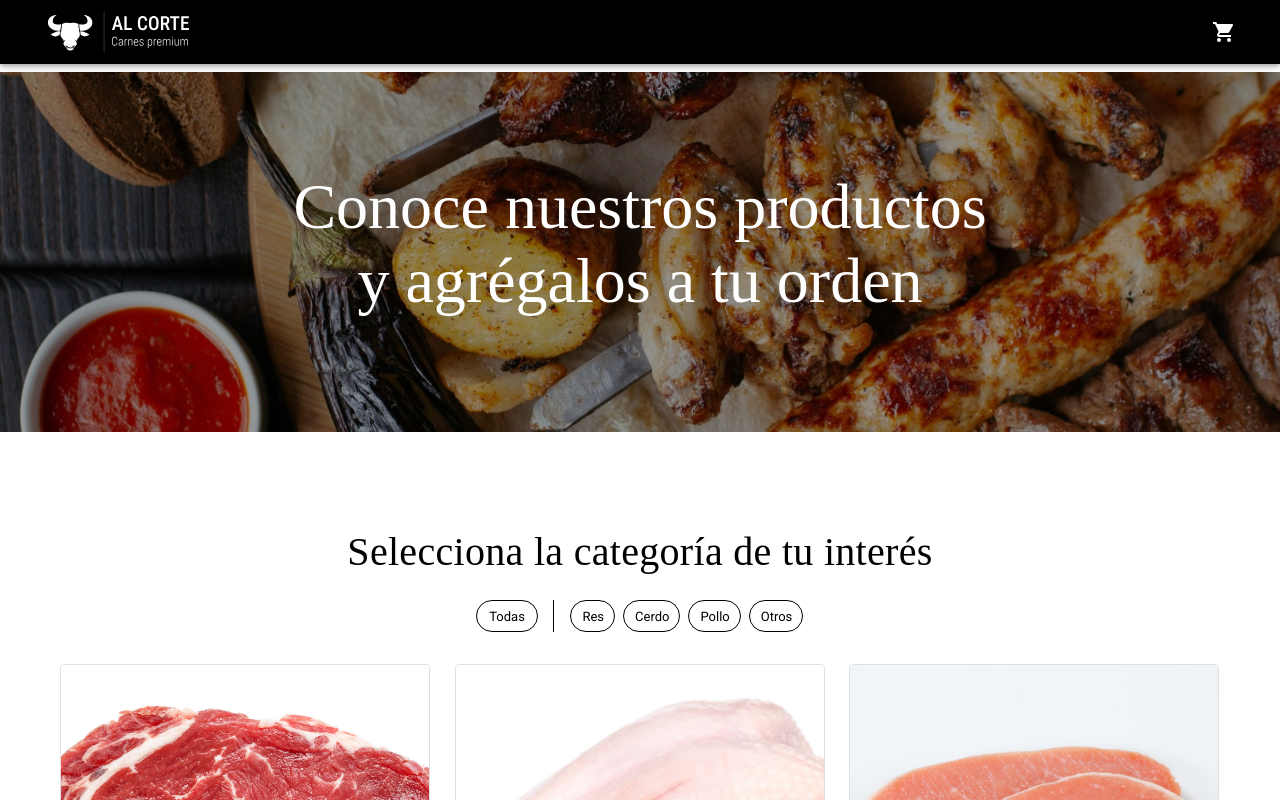
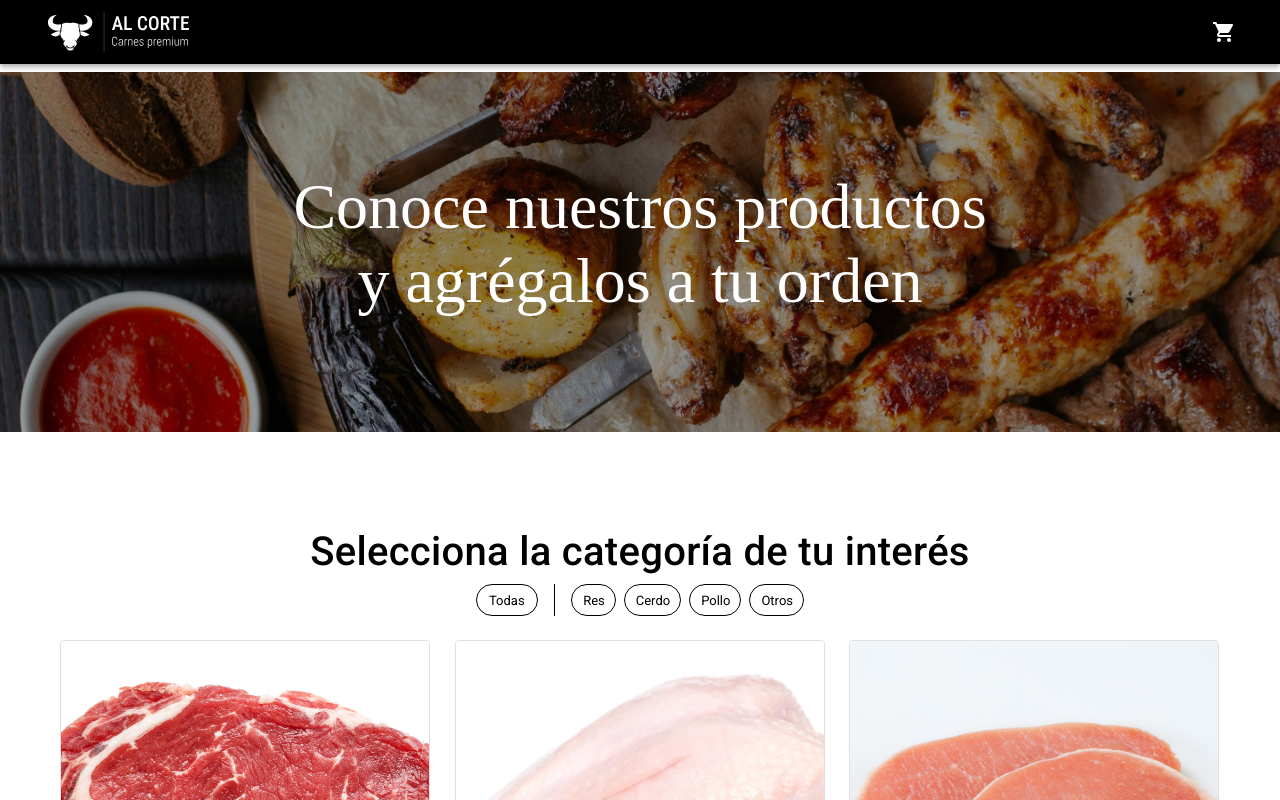
Before and after one commit to MychelGarzon/meatShop, a React (Vite) app: page / in a window 1280 px wide. Shown: the top 800 px of the page. Built offline with nearby package versions, Linux system fonts and the light colour scheme.

Commit message:
adjust filter for better responsiveness and add a separate divider

```diff
--- a/src/components/filter/Filter.tsx
+++ b/src/components/filter/Filter.tsx
@@ -1,6 +1,6 @@
-import { Typography, Box, Chip } from '@mui/material'
-import CancelIcon from '@mui/icons-material/Cancel'
-import styles from './filter.module.css'
+import { Typography, Box, Chip } from '@mui/material';
+import CancelIcon from '@mui/icons-material/Cancel';
+import styles from './filter.module.css';
 import React from 'react';
 
 type FilterProps = {
@@ -35,25 +35,21 @@ const Filter: React.FC<FilterProps> = ({ setFilter }) => {
   }
 
   return (
-    <Box className={styles.filterBox}>
-      <Typography
-        variant="h6"
-        className={styles.filterTitle}
-      >
+    <Box className={styles.filterContainer}>
+      <Typography variant="h6" className={styles.filterTitle}>
         Selecciona la categoría de tu interés
       </Typography>
       <Box className={styles.filterButtons}>
-        <Box className={styles.chipBoxTodas}>
         <Chip
           label="Todas"
           color="primary"
           size="medium"
           variant="filled"
-            className={selectedFilter.includes("Todas") ? styles.chipClicked : styles.todasChip} component="button"
+          className={selectedFilter.includes("Todas") ? styles.chipClicked : styles.todasChip}
+          component="button"
           onClick={() => handleFilter("Todas")}
-          ></Chip>
-        </Box>
-        <Box className={styles.chipBoxSeparate}>
+        />
+        <Box className={styles.divider} />
         {["res", "cerdo", "pollo", "otros"].map((label) => (
           <Chip
             key={label}
@@ -65,13 +61,12 @@ const Filter: React.FC<FilterProps> = ({ setFilter }) => {
             onClick={() => handleFilter(label)}
             className={selectedFilter.includes(label) ? styles.chipClicked : styles.separateChip}
             onDelete={() => handleDelete(label)}
-              deleteIcon={selectedFilter.includes(label) ? <CancelIcon style={{ color: 'lightgrey', opacity: "0.7" }} /> : <span />} />
+            deleteIcon={selectedFilter.includes(label) ? <CancelIcon style={{ color: 'lightgrey', opacity: "0.7" }} /> : <span />}
+          />
         ))}
       </Box>
     </Box>
-    </Box>
-  )
-
+  );
 }
 
-export default Filter
+export default Filter;
--- a/src/components/filter/filter.module.css
+++ b/src/components/filter/filter.module.css
@@ -1,24 +1,26 @@
+.filterContainer {
+    text-align: center;
+    margin: 1.5rem 0;
+}
+
 .filterTitle {
-    margin: 1.5rem 0 1rem !important;
-    text-align: center;
-    font-family: var(---titleFontFamily) !important;
+    margin-bottom: 1rem;
+    font-family: var(---titleFontFamily);
 }
 
 .filterButtons {
     display: flex;
     justify-content: center;
+    flex-wrap: wrap;
+    gap: 0.5rem;
     align-items: center;
-    flex-direction: row;
-    margin-bottom: 2rem;
 }
 
-.chipBoxTodas {
-    border-right: black 1.5px solid;
-    margin: 0;
-}
-
-.chipBoxSeparate {
-    padding-left: 1rem;
+.divider {
+    width: 1.5px;
+    height: 2rem;
+    background-color: black;
+    margin: 0 0.5rem;
 }
 
 .todasChip {
@@ -31,91 +33,30 @@
     background-color: black !important;
     color: white !important;
     border: black 1px solid !important;
-    margin-right: 0.5rem !important;
 }
 
 .separateChip {
-    margin-right: 0.5rem !important;
     background-color: white !important;
     color: black !important;
     border: black 1px solid !important;
 }
 
 .separateChipClicked {
-    margin-right: 0.5rem !important;
     background-color: black !important;
     color: white !important;
     border: black 1px solid !important;
 }
 
-.MuiChip-deleteIconOutlinedColorPrimary {
-    color: black !important;
-}
-
-/* android/XS */
 @media (min-width: 0px) {
     .filterTitle {
         font-size: 24px !important;
         font-weight: 500 !important;
     }
-
-    .chipBoxTodas {
-        width: 20% !important;
-        padding-right: 0 !important;
-    }
-
-    .chipBoxSeparate {
-        padding-left: 0.5rem !important;
-    }
 }
 
-/* iphone/S */
-@media (min-width: 430px) {
-    .filterTitle {
-        font-size: 24px !important;
-        font-weight: 500 !important;
-    }
-
-    .chipBoxTodas {
-        width: 15% !important;
-        padding-right: 0 !important;
-    }
-
-    .chipBoxSeparate {
-        padding-left: 0.5rem !important;
-    }
-}
-
-/* tablet/M */
 @media (min-width: 834px) {
     .filterTitle {
         font-size: 40px !important;
         font-weight: 500 !important;
     }
-
-    .chipBoxTodas {
-        width: 8% !important;
-        padding-right: 0.5rem !important;
-    }
-
-    .chipBoxSeparate {
-        padding-left: 1rem !important;
-    }
 }
-
-/* laptop/L */
-@media (min-width: 1024px) {
-    .filterTitle {
-        font-size: 40px !important;
-        font-weight: 500 !important;
-    }
-
-    .chipBoxTodas {
-        width: 6% !important;
-        padding-right: 0.5rem !important;
-    }
-
-    .chipBoxSeparate {
-        padding-left: 1rem !important;
-    }
-}
--- a/src/routes/home/home.module.css
+++ b/src/routes/home/home.module.css
@@ -25,7 +25,7 @@
   width: 100%;
   max-width: 1200px;
   justify-content: center;
-  gap: 20px;
+  gap: 24px;
   padding: 0 20px;
   box-sizing: border-box;
   margin: 0 auto;
```
Lines whose indentation alone changed are shown as unchanged.
